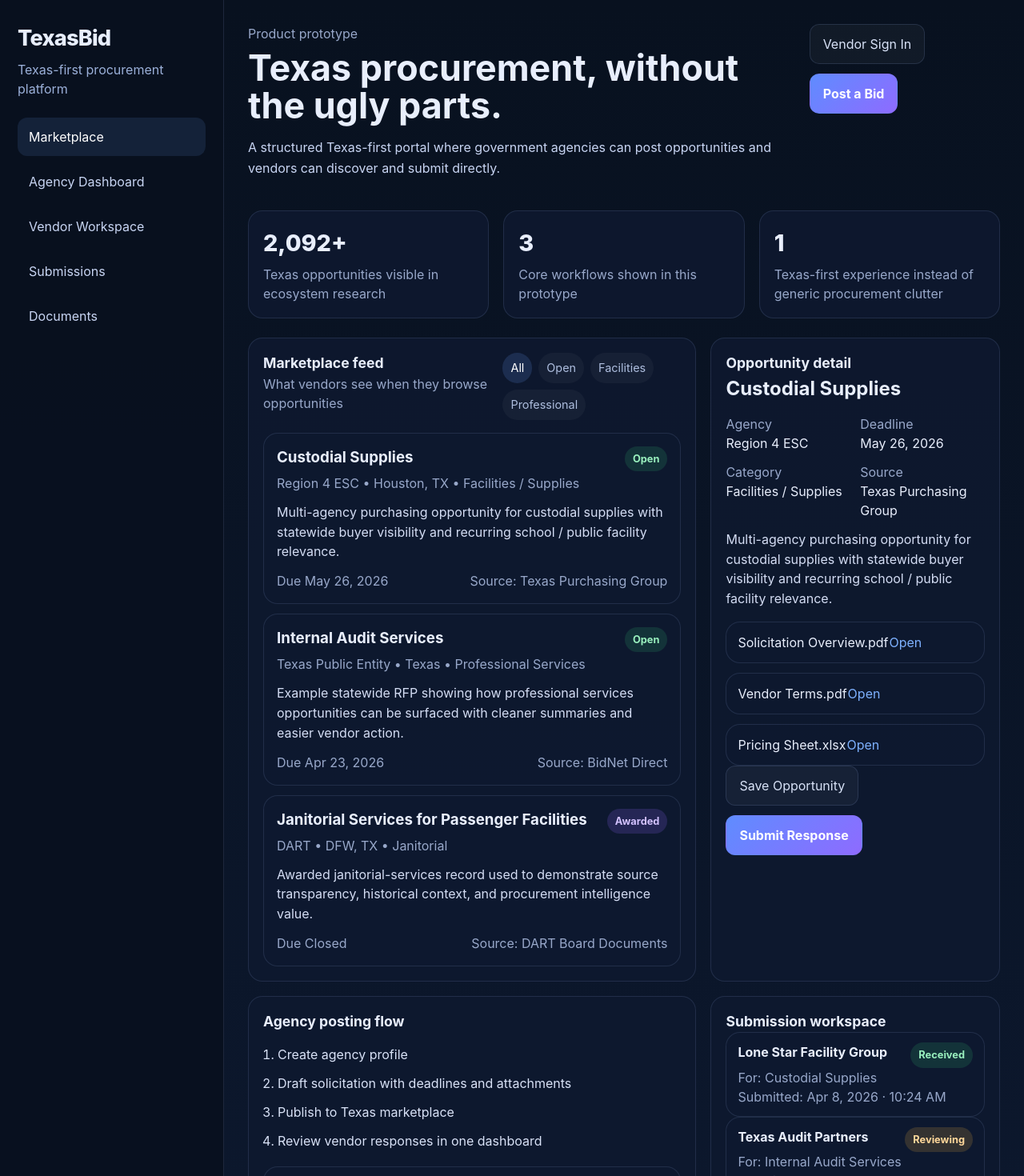
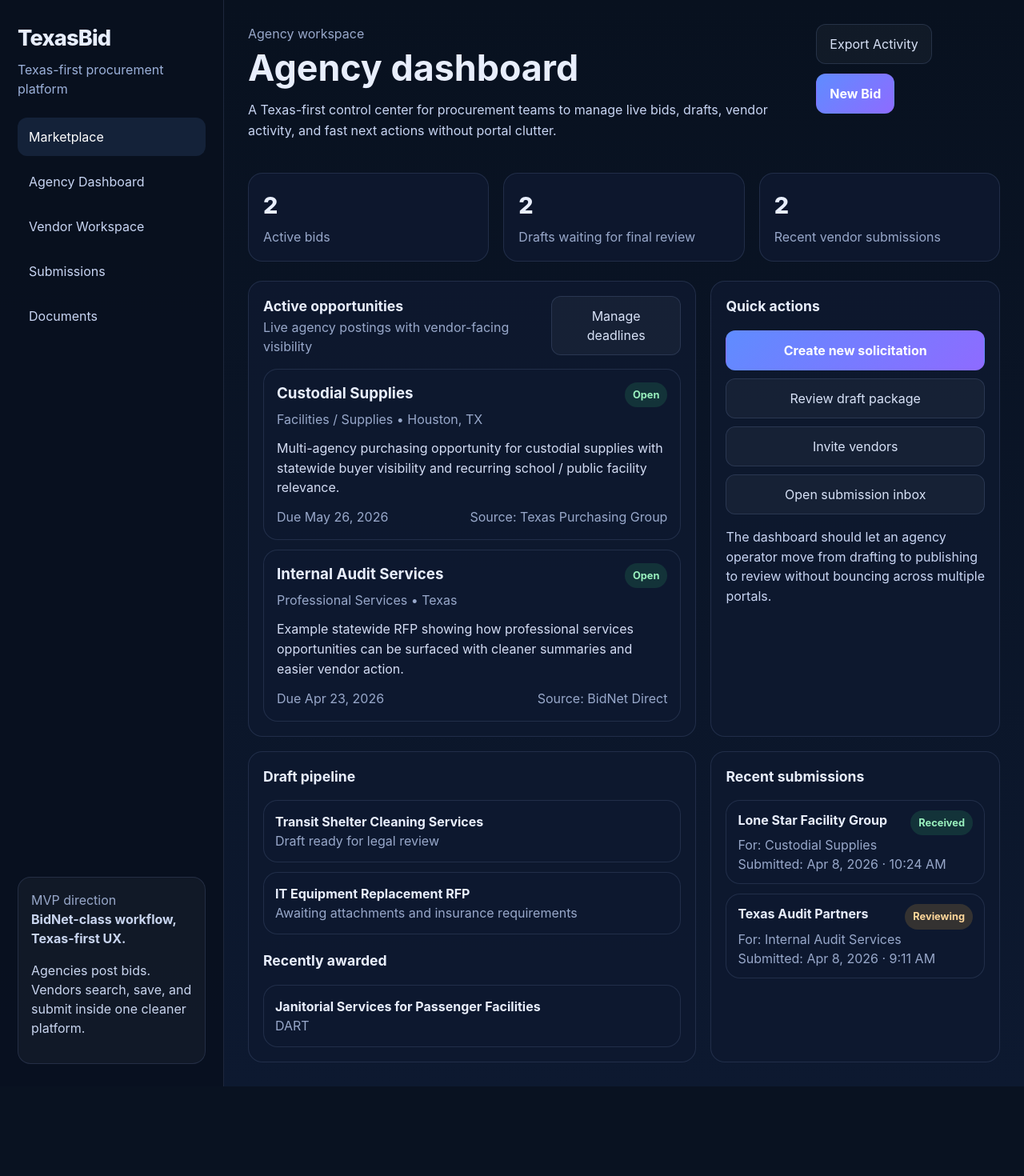
Before and after one commit to kinectic/texas-bid-consumer-portal, a React (Vite) app in the folder texas-bid-portal/: page / in a window 1280 px wide. Shown: the top 1470 px of the page at 80% size. After the commit the page ends 1358 px from the top, so only its background shows below. Built offline with nearby package versions, Linux system fonts and the light colour scheme.

Commit message:
Add agency dashboard page to portal prototype

```diff
--- a/texas-bid-portal/src/App.css
+++ b/texas-bid-portal/src/App.css
@@ -226,10 +226,34 @@ h1 {
 .opportunity-list,
 .doc-list,
 .flow-list,
-.form-mock {
+.form-mock,
+.action-stack,
+.draft-list,
+.submission-list {
   display: grid;
   gap: 12px;
   margin-top: 16px;
+}
+
+.action-stack {
+  gap: 10px;
+}
+
+.dashboard-note {
+  margin-top: 16px;
+  line-height: 1.55;
+  color: #c8d5f3;
+}
+
+.draft-card {
+  background: rgba(15, 25, 48, 0.85);
+  border: 1px solid rgba(120, 146, 196, 0.18);
+  border-radius: 18px;
+  padding: 14px;
+}
+
+.section-title {
+  margin-top: 20px;
 }
 
 .opportunity-card {
--- a/texas-bid-portal/src/App.tsx
+++ b/texas-bid-portal/src/App.tsx
@@ -1,12 +1,12 @@
 import './App.css'
 import { Sidebar } from './components/Sidebar'
-import { MarketplacePage } from './pages/MarketplacePage'
+import { AgencyDashboardPage } from './pages/AgencyDashboardPage'
 
 function App() {
   return (
     <div className="app-shell">
       <Sidebar />
-      <MarketplacePage />
+      <AgencyDashboardPage />
     </div>
   )
 }
--- /dev/null
+++ b/texas-bid-portal/src/pages/AgencyDashboardPage.tsx
@@ -0,0 +1,127 @@
+import { opportunities, vendorSubmissions, statusClass } from '../data/mockData'
+
+export function AgencyDashboardPage() {
+  const activeBids = opportunities.filter((opportunity) => opportunity.status === 'open')
+  const awardedBids = opportunities.filter((opportunity) => opportunity.status === 'awarded')
+
+  return (
+    <main className="main">
+      <header className="topbar">
+        <div>
+          <div className="eyebrow">Agency workspace</div>
+          <h1>Agency dashboard</h1>
+          <p className="intro">
+            A Texas-first control center for procurement teams to manage live bids, drafts, vendor activity, and fast next actions without portal clutter.
+          </p>
+        </div>
+        <div className="top-actions">
+          <button className="ghost">Export Activity</button>
+          <button className="primary">New Bid</button>
+        </div>
+      </header>
+
+      <section className="stats-grid">
+        <div className="stat-card">
+          <span className="stat-value">{activeBids.length}</span>
+          <span className="stat-label">Active bids</span>
+        </div>
+        <div className="stat-card">
+          <span className="stat-value">2</span>
+          <span className="stat-label">Drafts waiting for final review</span>
+        </div>
+        <div className="stat-card">
+          <span className="stat-value">{vendorSubmissions.length}</span>
+          <span className="stat-label">Recent vendor submissions</span>
+        </div>
+      </section>
+
+      <section className="content-grid">
+        <div className="panel">
+          <div className="panel-header">
+            <div>
+              <div className="panel-title">Active opportunities</div>
+              <div className="panel-subtitle">Live agency postings with vendor-facing visibility</div>
+            </div>
+            <button className="ghost">Manage deadlines</button>
+          </div>
+          <div className="opportunity-list">
+            {activeBids.map((opportunity) => (
+              <article className="opportunity-card" key={opportunity.id}>
+                <div className="opportunity-top">
+                  <div>
+                    <h3>{opportunity.title}</h3>
+                    <div className="meta">
+                      {opportunity.category} • {opportunity.location}
+                    </div>
+                  </div>
+                  <span className={statusClass[opportunity.status]}>{opportunity.status}</span>
+                </div>
+                <p>{opportunity.summary}</p>
+                <div className="card-footer">
+                  <div className="muted">Due {opportunity.dueDate}</div>
+                  <div className="muted">Source: {opportunity.source}</div>
+                </div>
+              </article>
+            ))}
+          </div>
+        </div>
+
+        <div className="panel">
+          <div className="panel-title">Quick actions</div>
+          <div className="action-stack">
+            <button className="primary wide">Create new solicitation</button>
+            <button className="ghost wide">Review draft package</button>
+            <button className="ghost wide">Invite vendors</button>
+            <button className="ghost wide">Open submission inbox</button>
+          </div>
+          <div className="dashboard-note">
+            The dashboard should let an agency operator move from drafting to publishing to review without bouncing across multiple portals.
+          </div>
+        </div>
+      </section>
+
+      <section className="content-grid lower-grid">
+        <div className="panel">
+          <div className="panel-title">Draft pipeline</div>
+          <div className="draft-list">
+            <div className="draft-card">
+              <strong>Transit Shelter Cleaning Services</strong>
+              <div className="muted">Draft ready for legal review</div>
+            </div>
+            <div className="draft-card">
+              <strong>IT Equipment Replacement RFP</strong>
+              <div className="muted">Awaiting attachments and insurance requirements</div>
+            </div>
+          </div>
+          <div className="panel-title section-title">Recently awarded</div>
+          <div className="draft-list">
+            {awardedBids.map((opportunity) => (
+              <div className="draft-card" key={opportunity.id}>
+                <strong>{opportunity.title}</strong>
+                <div className="muted">{opportunity.agency}</div>
+              </div>
+            ))}
+          </div>
+        </div>
+
+        <div className="panel">
+          <div className="panel-title">Recent submissions</div>
+          <div className="submission-list">
+            {vendorSubmissions.map((submission) => (
+              <div className="submission-card" key={`${submission.vendor}-${submission.opportunity}`}>
+                <div className="submission-header">
+                  <strong>{submission.vendor}</strong>
+                  <span className={submission.status === 'received' ? 'status status-open' : 'status status-review'}>
+                    {submission.status}
+                  </span>
+                </div>
+                <div className="muted">For: {submission.opportunity}</div>
+                <div className="muted">Submitted: {submission.submittedAt}</div>
+              </div>
+            ))}
+          </div>
+        </div>
+      </section>
+    </main>
+  )
+}
```
